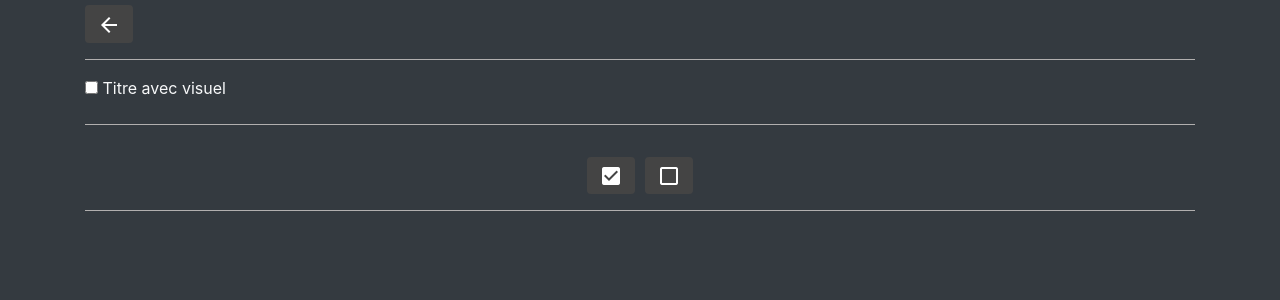
After one commit to slissill/omtv, a Django app: page /preferences in a window 1280 px wide. The commit adds this page. Shown: the top 300 px of the page. Run offline with Django 5.2, Linux system fonts and the light colour scheme; data that the repository does not hold is empty.

Commit message:
base_nav, preferences

```diff
--- a/omtv/templates/base.html
+++ b/omtv/templates/base.html
@@ -68,33 +68,18 @@
           font-weight: bolder;
         }
 
+        hr {
+          border-top: 1px solid #b1afaf; /* Couleur rouge pour l'exemple */
+        }
+
 </style>
 
 </HEAD>
 <BODY style="margin: 5px;">
 
-
-  <nav class="navbar navbar-expand-md bg-dark navbar-dark">
-    <!-- Brand -->
-    <a class="navbar-brand" href="{% url 'omtv:programmes' %}"><i class="material-icons">tv</i></a>
-
-    <!-- Toggler/collapsibe Button -->
-    <button class="navbar-toggler" type="button" data-toggle="collapse" data-target="#collapsibleNavbar">
-      <span class="navbar-toggler-icon"></span>
-    </button>
-
-    <!-- Navbar links -->
-    <div class="collapse navbar-collapse" id="collapsibleNavbar">
-      <ul class="navbar-nav">
-        <li class="nav-item"><a class="nav-link" href="{% url 'omtv:programmes' %}">Films</a></li>
-        <li class="nav-item"><a class="nav-link" href="{% url 'omtv:channels' %}">Channels</a></li>
-        <li class="nav-item"><a class="nav-link" href="{% url 'omtv:programmes_update' %}"><i class="material-icons">settings</i></a></li>
-      </ul>
-    </div>
-  </nav>
-
   <div class="container bg-dark text-light">
       {% block content %}{% endblock %}
   </div>
+
 </BODY>
 </HTML>
--- /dev/null
+++ b/omtv/templates/omtv/preferences.html
@@ -0,0 +1,60 @@
+{% extends 'base.html' %}
+{% load static %}
+{% block title %}Preferences{% endblock %}
+
+{% block script %}
+
+<script>
+    // Fonction pour cocher toutes les cases à cocher
+    function checkAll(valeur) {
+        var checkboxes = document.querySelectorAll('input[type="checkbox"]:not(#chk_visuel)');
+        for (var i = 0; i < checkboxes.length; i++) {
+            checkboxes[i].checked = valeur;
+        }
+    }
+</script>
+{% endblock %}
+
+{% block content %}
+
+<form method="POST" id="mon-formulaire">
+
+<div style = "text-align: left;">
+
+
+    <button type="submit" name="update" class="btn btn-default">
+        <i class="material-icons" style="vertical-align: middle;">arrow_back</i>
+    </button>
+
+</div>
+
+<hr>
+
+    <input type="checkbox" name="chk_visuel" id="chk_visuel"  {% if visuel %} checked {% endif %}/>
+    <label for="chk_visuel">Titre avec visuel</label>
+
+<hr>
+
+
+    {% csrf_token %}
+
+    <ul class="list-unstyled card-columns" style="column-count: 2;">
+        {% for channel in channels %}
+        <li style="margin-bottom: 2px;">
+            <input type="checkbox" value="{{channel.code}}" name="chk_channel" id="{{channel.code}}"  {% if channel.checked %} checked {% endif %}>
+            <label for="{{channel.code}}">{{ channel.name }}</label>
+        </li>
+        {% endfor %}
+    </ul>
+</form>
+
+<div class="d-flex justify-content-center">
+
+    <button type="button" class="btn" style="margin-right: 5px;" onclick="checkAll(true)"><i class="material-icons" style="vertical-align: middle;">check_box</i></button>
+    <button type="button" class="btn" style="margin-left: 5px;"onclick="checkAll(false)"><i class="material-icons" style="vertical-align: middle;">check_box_outline_blank</i></button>
+
+</div>
+
+<hr>
+
+{% endblock %}
--- a/omtv/templates/omtv/programmes_update.html
+++ b/omtv/templates/omtv/programmes_update.html
@@ -1,8 +1,8 @@
-{% extends 'base.html' %}
+{% extends 'base_nav.html' %}
 {% load static %}
 {% block title %}Programmes Update{% endblock %}
 
-{% block content %}
+{% block page_content %}
 
 
 <a href ="{% url 'omtv:update_db' %}?mode=s">Update DB - Static</a>
--- a/omtv/templates/omtv/stats.html
+++ b/omtv/templates/omtv/stats.html
@@ -1,4 +1,4 @@
-{% extends 'base.html' %}
+{% extends 'base_nav.html' %}
 {% load static %}
 {% block title %}Statistiques{% endblock %}
 
@@ -8,7 +8,7 @@
 
 {% endblock %}
 
-{% block content %}
+{% block page_content %}
 
     <br>
     Programmes count : {{programmes_count}}
--- a/omtv/urls.py
+++ b/omtv/urls.py
@@ -6,7 +6,7 @@ app_name = "omtv"
 urlpatterns = [
     path('', views.home, name='home'),
     path('programmes', views.programmes, name='programmes'),
-    path('channels', views.channels, name='channels'),
+    path('preferences', views.preferences, name='preferences'),
 
     path('update_db', views.update_db, name='update_db'),
     path('programmes_update', views.programmes_update, name='programmes_update'),
--- a/omtv/views.py
+++ b/omtv/views.py
@@ -117,30 +117,51 @@ def programmes(request):
     for tranche, programmes_in_tranche in groupby(progs, key=lambda x: x.tranche):
         grouped_programmes[tranche] = list(programmes_in_tranche)
 
+    visuel = request.COOKIES.get("visuel") == "true"
 
     context = {"grouped_programmes": grouped_programmes,
-               "dates" : get_dates(seleted_date)}
+               "dates" : get_dates(seleted_date),
+               "visuel" : visuel}
     return render(request, 'omtv/programmes.html', context)
 
 
-def channels(request):
+def preferences(request):
     print_request(request)
     if request.method == "POST":
+
+        if 'chk_visuel' in request.POST:
+             visuel = True
+        else:
+             visuel = False
+
+
+        #visuel = request.POST("chk_visuel", False)
         channels = request.POST.getlist("chk_channel")
-        response =  redirect ("omtv:programmes")
-        response.set_cookie("channels", json.dumps(channels), max_age=7*24*60*60, samesite=None) #7 jours
+        response = redirect ("omtv:programmes")
+
+        duration = 7*24*60*60 #7 jours
+        response.set_cookie("visuel", json.dumps(visuel), max_age=duration, samesite=None)
+        response.set_cookie("channels", json.dumps(channels), max_age=duration, samesite=None)
+
+
         return response
 
     elif request.method == "GET":
+
+        visuel = request.COOKIES.get("visuel") == "true"
+
         all_channels = Channel.objects.all()
         channel_codes = [channel.code for channel in all_channels]
-        cookie = request.COOKIES.get("channels")
-        if cookie != None: channel_codes = json.loads(cookie)
+        cookie_channels = request.COOKIES.get("channels")
+        if cookie_channels != None: channel_codes = json.loads(cookie_channels)
         channels = [
                     {   'code'      : channel.code,
                         'name'      : channel.name,
                         'checked'   : channel.code in channel_codes,
                     } for channel in all_channels
                    ]
-        context = {"channels" : channels}
-        return render(request, 'omtv/channels.html', context)
+        context = {
+            "visuel" : visuel,
+            "channels" : channels
+            }
+        return render(request, 'omtv/preferences.html', context)
```
Also changed, not shown: omtv/templates/base_nav.html (added, +24 -0 lines), omtv/templates/omtv/channels.html (deleted, +0 -47 lines), omtv/templates/omtv/programme_item.html (+12 -1 lines), omtv/templates/omtv/programmes.html (+4 -4 lines).
